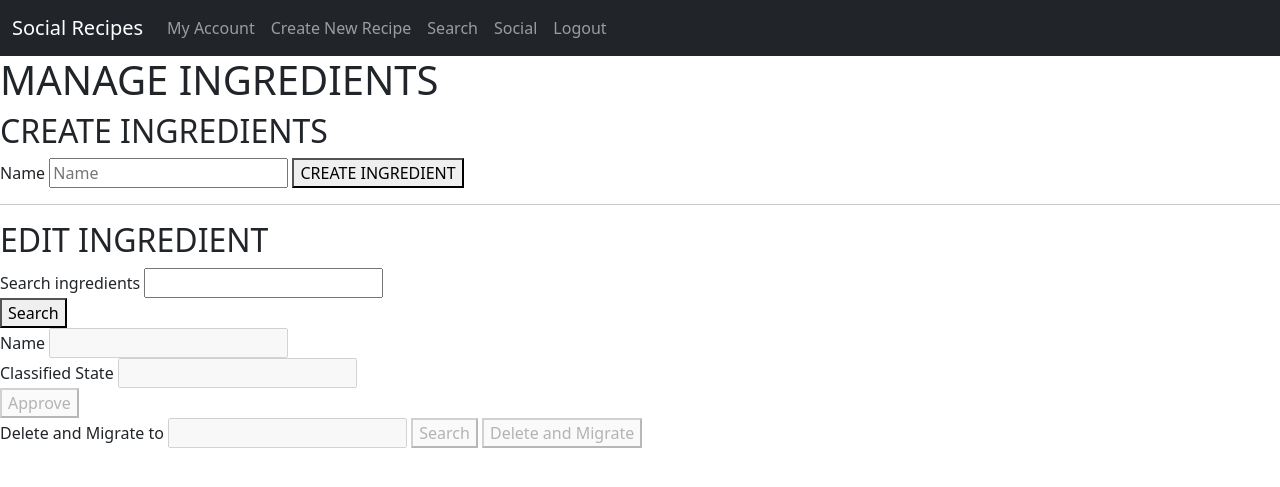
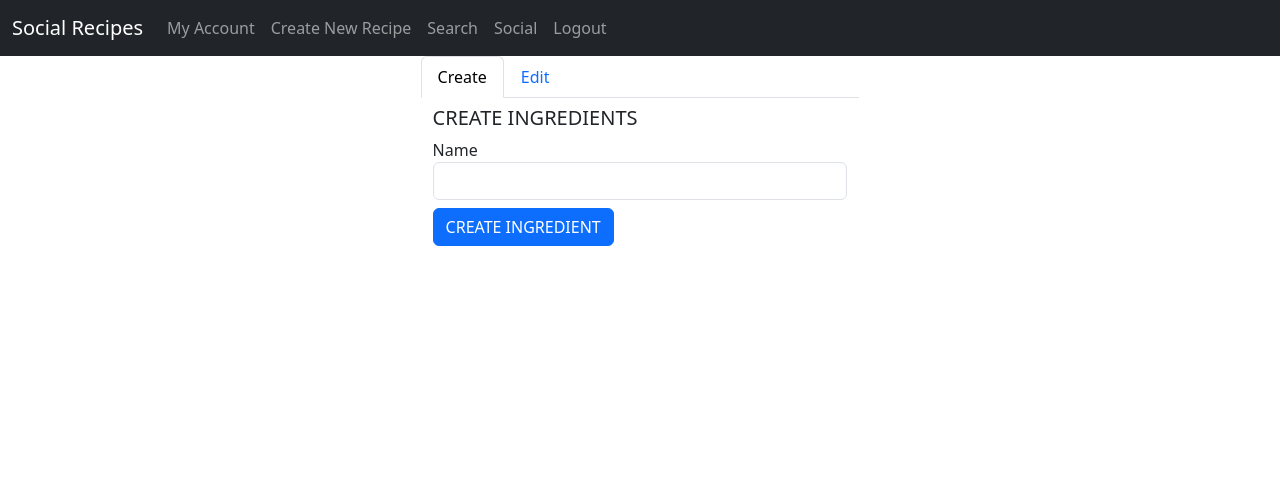
Before and after one commit to PaulRojasUN/Social_Recipes, a Django app: template app/templates/main_app/ingredients_management.html in a window 1280 px wide. Shown: the top 487 px of the page. Run offline with Django 3.2, Linux system fonts and the light colour scheme; the template is opened without the code that fills it, so the values that code supplies are empty; some libraries are stand-ins or nearby versions.

Commit message:
Added styles to tags abd ingredients managament pages

```diff
--- a/app/templates/main_app/ingredients_management.html
+++ b/app/templates/main_app/ingredients_management.html
@@ -1,44 +1,58 @@
 {% extends 'base.html' %}
 {% load static %}
 {% block content %}
-<h1>MANAGE INGREDIENTS</h1>
-<div>
-    <h2>CREATE INGREDIENTS</h2>
-    <label for="input_ingredient_name">Name</label>
-    <input id="input_ingredient_name" name="input_ingredient_name" type="text" placeholder="Name" autocomplete="off">
-    <button id="btn_create_ingredient">CREATE INGREDIENT</button>
 
-    <hr>
+<div class="contenedor d-flex justify-content-center align-items-center">
+    <div class="row">
 
-    <h2>EDIT INGREDIENT</h2>
-    <label for="input_search_ingredient">Search ingredients</label>
-    <input id="input_search_ingredient" name="input_search_ingredient" type="text" autocomplete="off">
+        <ul class="nav nav-tabs" id="myTab" role="tablist">
+            <li class="nav-item" role="presentation">
+              <button class="nav-link active" id="create-ing-tab" data-bs-toggle="tab" data-bs-target="#create-ing-tab-pane" type="button" role="tab" aria-controls="create-ing-tab-pane" aria-selected="true">Create</button>
+            </li>
+            <li class="nav-item" role="presentation">
+              <button class="nav-link" id="edit-tag-tab" data-bs-toggle="tab" data-bs-target="#edit-tag-tab-pane" type="button" role="tab" aria-controls="edit-tag-tab-pane" aria-selected="false">Edit</button>
+            </li>
+        </ul>
+          <div class="tab-content" id="myTabContent">
+            <div class="tab-pane fade show active" id="create-ing-tab-pane" role="tabpanel" aria-labelledby="create-ing-tab" tabindex="0">
+                <h5 class="mt-2">CREATE INGREDIENTS</h5>
+                <div class="mb-2">
+                    <label class="label-form" for="input_ingredient_name">Name</label>
+                    <input class="form-control" id="input_ingredient_name" name="input_ingredient_name" type="text">
 
-    <br>
+                </div>
+                <button id="btn_create_ingredient" class="btn btn-primary">CREATE INGREDIENT</button>
+            </div>
+            <div class="tab-pane fade" id="edit-tag-tab-pane" role="tabpanel" aria-labelledby="edit-tag-tab" tabindex="0">
+                <h5 class="mt-2">EDIT INGREDIENT</h5>
+                <div class="">
+                    <label class="label-form" for="input_search_ingredient">Search Ingredients</label>
+                    <input class="form-control" id="input_search_ingredient" name="input_search_ingredient" type="text">
+                    <button id="btn_search_ingredient" class="btn btn-primary mt-2">Search</button>
+                </div>
+                <div class="mb-2">
+                    <label class="label-form mb-2" for="fixed_input_ingredient_name">Name</label>
+                    <input id="fixed_input_ingredient_name" name="fixed_input_ingredient_name" class="form-control mb-2" type="text">
+                    <input id="input_classified_state" name="input_classified_state" class="form-control mb-2" type="text" disabled>
 
-    <button id="btn_search_ingredient">Search</button>
+                </div>
 
-    <br>
+                <hr>
 
-    <label for="fixed_input_ingredient_name">Name</label>
-    <input id="fixed_input_ingredient_name" name="fixed_input_ingredient_name" type="text" autocomplete="off" disabled>
+                <button id="btn_approve" class="btn btn-primary">Approve</button>
 
-    <br>
+                <hr>
 
-    <label for="input_classified_state">Classified State</label>
-    <input id="input_classified_state" name="input_classified_state" type="text" autocomplete="off" disabled>
+                <div class="mb-2">
+                    <label class="label-form mb-2" for="input_search_mig">Delete and Migrate to</label>
+                    <input id="input_search_mig" name="input_search_mig" class="form-control mb-2" type="text">
+                    <button id="btn_search_mig" class="btn btn-primary">Search</button>
+                    <button id="btn_del_mig" class="btn btn-primary">Delete and Migrate</button>
+                    <p id="p_del_mig_info" hidden></p>
+                </div>
+            </div>
+    </div>
+</div>
 
-    <br>
-
-    <button id="btn_approve" disabled>Approve</button>
-
-    <br>
-
-    <label for="input_search_mig">Delete and Migrate to</label>
-    <input id="input_search_mig" type="text" autocomplete="off" disabled>
-    <button id="btn_search_mig" autocomplete="off" disabled>Search</button>
-    <button id="btn_del_mig" autocomplete="off" disabled>Delete and Migrate</button>
-    <p id="p_del_mig_info" hidden></p>
-</div>
 <script type="text/javascript" src="{% static 'js/main_app/ingredients_management.js' %}"></script>
 {% endblock %}
--- a/app/templates/registration/login.html
+++ b/app/templates/registration/login.html
@@ -39,7 +39,7 @@
           <button type="submit" class="btn btn-primary">Login</button>
         </form>
 
-        <p>Do not hava an account? <a href="{% url 'register' %}">Register</a></p>
+        <p>Do not have an account? <a href="{% url 'register' %}">Register</a></p>
       </div>
     </div>
   </div>
```
Also changed, not shown: app/templates/main_app/tags_management.html (+44 -29 lines).
